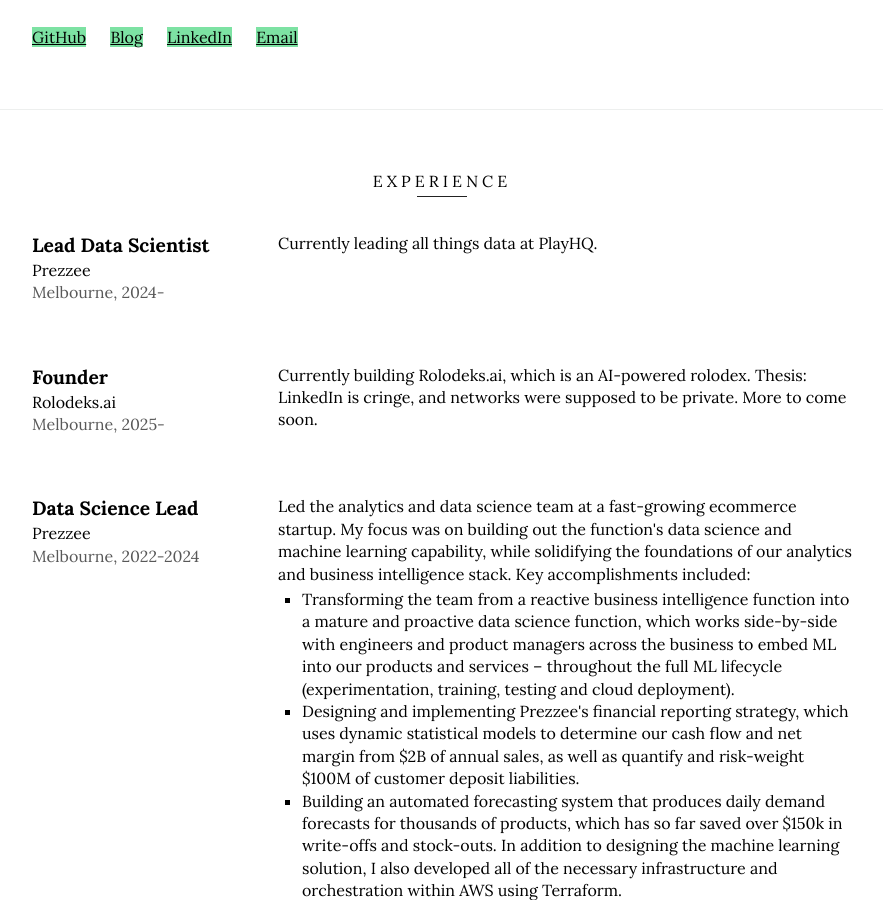
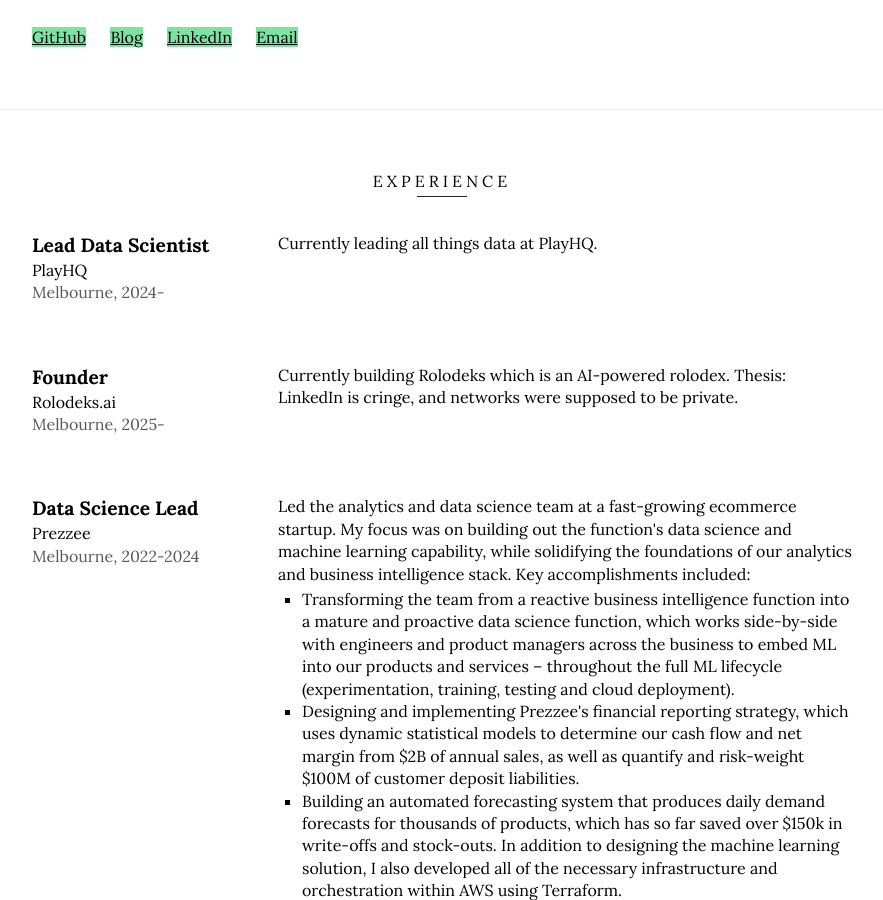
Before and after one commit to rcushen/resume, a Jekyll site: the page built from index.html, in a window 1280 px wide and 900 px high, scrolled down 373 px. Shown: the whole window, without its empty margins (198-1081 px from the left). Built offline with Jekyll 4.4.1, drawn with Linux system fonts in a browser that asks for light colours.

Commit message:
more tidying

```diff
--- a/_data/jobs.yml
+++ b/_data/jobs.yml
@@ -1,12 +1,12 @@
 -   title: Lead Data Scientist
-    company: Prezzee
+    company: PlayHQ
     period: Melbourne, 2024-
     description: Currently leading all things data at PlayHQ.
 
 -   title: Founder
     company: Rolodeks.ai
     period: Melbourne, 2025-
-    description: "Currently building Rolodeks.ai, which is an AI-powered rolodex. Thesis: LinkedIn is cringe, and networks were supposed to be private. More to come soon."
+    description: "Currently building Rolodeks which is an AI-powered rolodex. Thesis: LinkedIn is cringe, and networks were supposed to be private."
 
 -   title: Data Science Lead
     company: Prezzee
```
